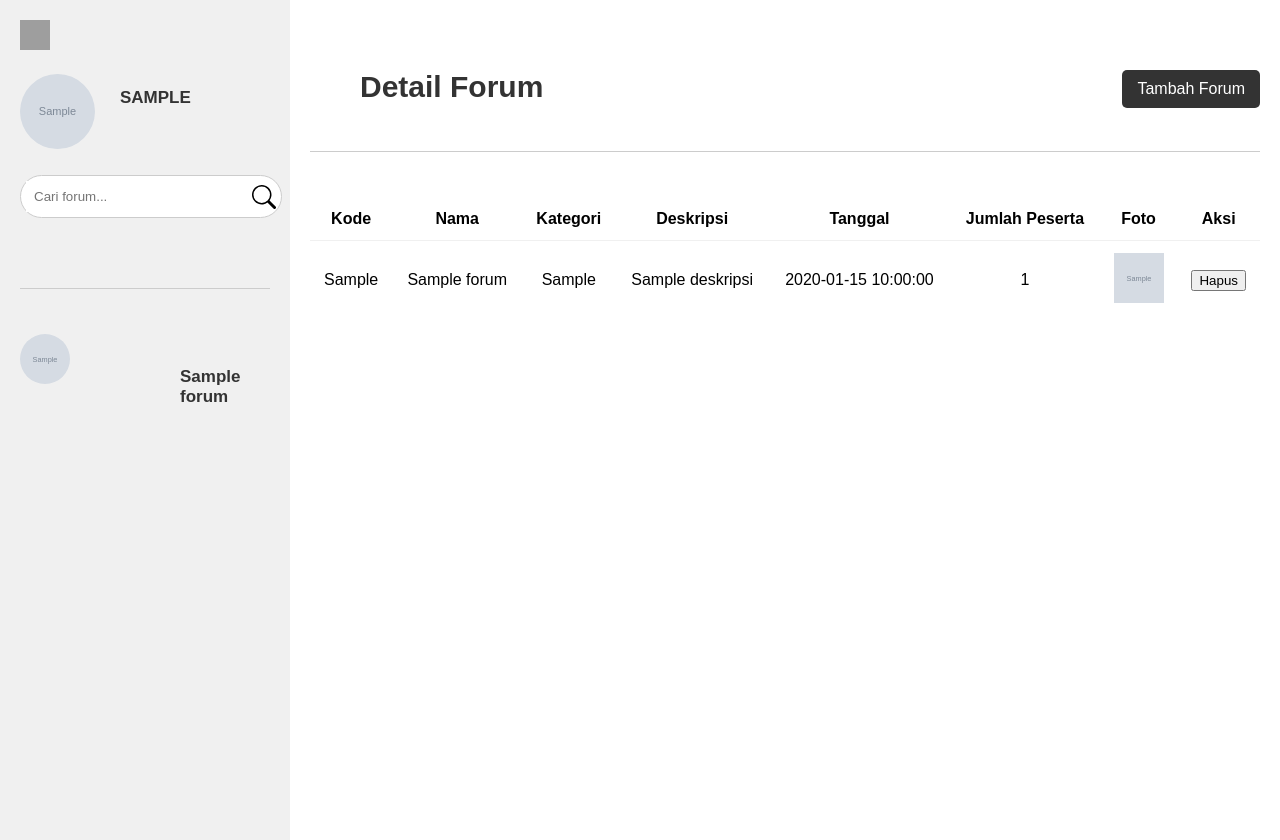
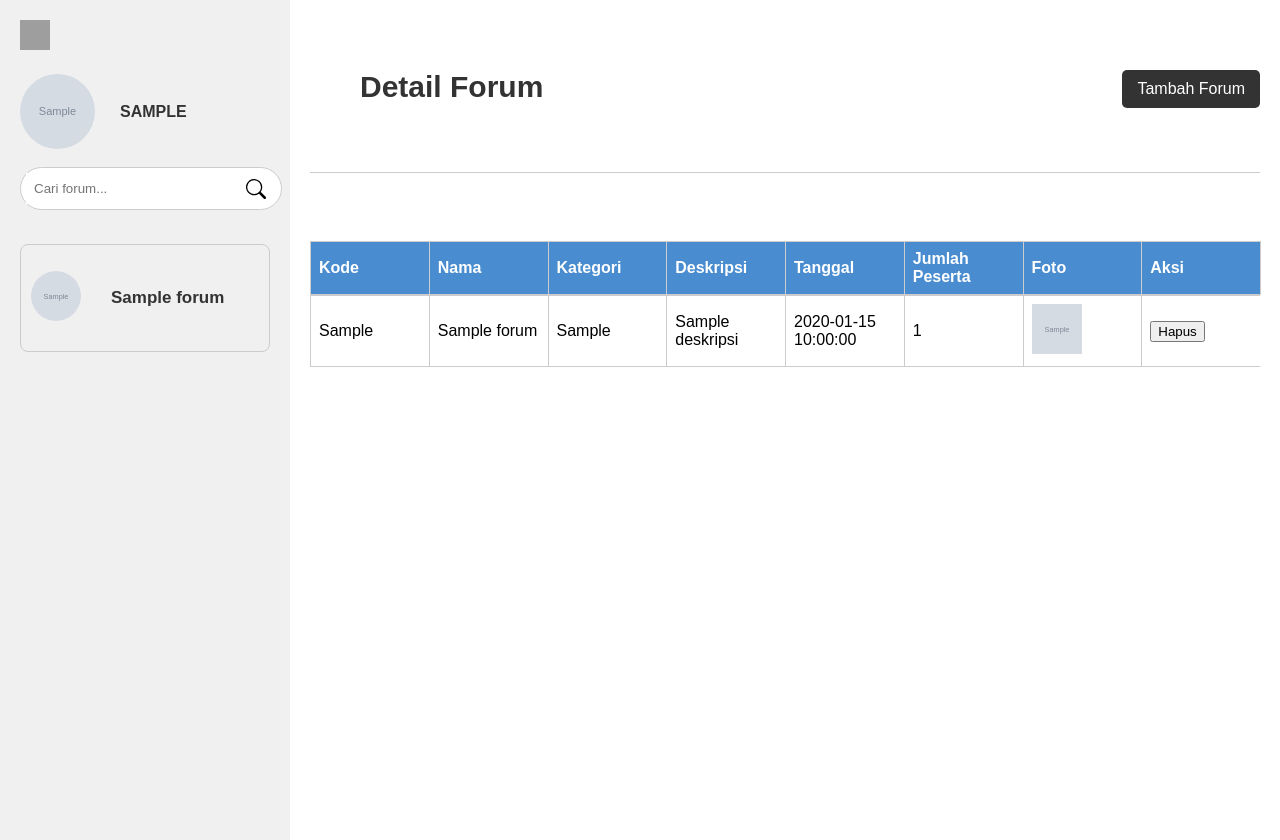
Before and after one commit to MarcellPratama/Bercerita.com, a CodeIgniter 4 app: the page made by app/Views/CRUD_Forum.php in a window 1280 px wide. Run offline with PHP 8.4 and a stand-in for CodeIgniter, Linux system fonts and the light colour scheme; the template is opened without the code that fills it: most values are stand-ins (such as "Sample title", 1, 10 or a date in 2020); grey boxes marked "Sample" are stand-in pictures; data that the repository does not hold is empty; some libraries are stand-ins or nearby versions; grey boxes are pictures that could not be loaded.

Commit message:
Update Forum.css
CSS Terbaru CRUD Forum

```diff
--- a/public/css/Forum.css
+++ b/public/css/Forum.css
@@ -2,8 +2,7 @@ body {
     margin: 0;
     padding: 0;
     font-family: 'Arial', sans-serif;
-    display: flex;
-}
+    display: flex;}
 
 /* Menu Forum */
 .menu {
@@ -12,126 +11,156 @@ body {
     height: 100vh;
     padding: 20px;
     flex-direction: column;
-    display: flex;
-}
+    display: flex;}
 
 .profile_pic img {
     width: 75px;
     height: 75px;
     margin-top: 20px;
-    border-radius: 50%;
-}
+    border-radius: 50%;}
 
 .search-container {
     display: flex;
     align-items: center;
-    margin-top: 50px;
+    margin-top: 30px;
     width: 100%;
     padding: 5px;
     border: 1px solid #ccc;
     border-radius: 25px;
-    background-color: #fff;
-}
+    background-color: #fff;}
 
 .search-icon {
-    width: 24px;
-    height: 24px;
-}
+    margin-right: 10px;
+    width: 20px;
+    height: 20px;}
 
 .search-input {
     flex: 1;
     border: none;
     padding: 8px;
-    outline: none;
-}
+    outline: none;}
 
 /* FORUM */
 .profile_forum {
     display: flex;
     align-items: center;
-    margin: 15px 0;
-}
+    margin: 15px 0;}
 
 .profile_forum img {
     width: 50px;
     height: 50px;
     margin-top: -40px;
     margin-right: 10px;
-    margin-bottom: 80px;
-    border-radius: 50%;
-}
+    margin-top: 1px;
+    margin-bottom: 5px;
+    border-radius: 50%;}
 
 .profile_forum h3 {
     font-size: 10px;
     color: #333;
-    margin: 0;
-}
+    margin: 0;}
 
-/* Daftar Anggota */
+/* Detail Forum dan list nama forum */
 .content {
     flex: 1;
     background-color: white;
     padding: 20px;
-    height: 100vh;
-}
+    height: 100vh;}
 
 .menu h3 {
+    font-size: 16px;
+    margin-left: 100px;
+    margin-top: -50px;
+    color: #333;}
+
+.menu .list_forum h3{
     font-size: 17px;
-    margin-left: 100px;
-    margin-top: -65px;
-    color: #333;
-}
+    margin-left: 20px;
+    margin-top: -1px;
+    color: #333;}
 
 .content h1 {
     font-size: 30px;
     color: #333;
     margin-top: 50px;
-    margin-left: 50px;
-}
-
-.gear-icon {
-    width: 24px;
-    height: 24px;
-    margin-top: -85px;
-    margin-left: 233px;
-    cursor: pointer;
-}
+    margin-left: 50px;}
 
 .separator_A {
-    border-top: 1px solid #ccc;
-    margin: 70px 0;
-}
+    margin: 17px 0;}
 
 .separator_B {
     border-top: 1px solid #ccc;
-    margin: 46.5px 0;
-}
-
-table {
-    width: 100%;
-    background-color: white;
-    border-collapse: collapse;
-    margin-bottom: 20px;
-    border-radius: 8px;
-    overflow: hidden;
-}
-
-table, th, td {
-    padding: 15px;
-    text-align: left;
-    border-bottom: 1px solid #f0f0f0;
-}
-
-th, td {
-    padding: 12px;
-    text-align: center;
-}
+    margin: 68px 0;}
 
 /* Warna baris strip */
 tr:nth-child(even) {
-    background-color: #F7F6FE;
-}
+    background-color: #F7F6FE;}
 
 tr:nth-child(odd) {
-    background-color: #FFFFFF;
-}
+    background-color: #FFFFFF;}
+
+/* Scroll list forum */
+.list_forum {
+    max-height: 400px;
+    overflow-y: auto;
+    position: sticky;
+    padding: 10px;
+    margin-bottom: 20px;
+    border: 1px solid #ccc;
+    border-radius: 8px;
+    background-color: #f9f9f9;}
+
+.list_forum {
+    max-height: 450px;
+    overflow-y: auto;
+    margin-bottom: 20px;
+    padding-right: 10px;
+    background-color: transparent;}
+
+/* Styling scrollbar untuk tampilan minimalis */
+.list_forum::-webkit-scrollbar {
+    width: 6px;}
+
+.list_forum::-webkit-scrollbar-thumb {
+    background: hsl(210, 59%, 55%);
+    cursor: pointer;
+    border-radius: 3px;}
+
+.list_forum::-webkit-scrollbar-track {
+    background: transparent;}
+
+/* Scroll Detail Forum */
+table {
+    width: 100%;
+    border-collapse: collapse;
+    margin-bottom: 20px;}
+
+table th, table td {
+    border: 1px solid #ccc;
+    padding: 8px;
+    text-align: left;}
+
+table thead th {
+    background-color: hsl(210, 59%, 55%);
+    color: white;}
+
+table tbody {
+    max-height: 400px;
+    overflow-y: auto;
+    display: block;}
+
+table thead, table tbody tr {
+    display: table;
+    width: 100%;
+    table-layout: fixed;}
+
+table tbody::-webkit-scrollbar {
+    width: 8px;}
+
+table tbody::-webkit-scrollbar-thumb {
+    background: #478CCF;
+    cursor: pointer;
+    border-radius: 4px;}
+
+table tbody::-webkit-scrollbar-track {
+    background: #f1f1f1;}
```
